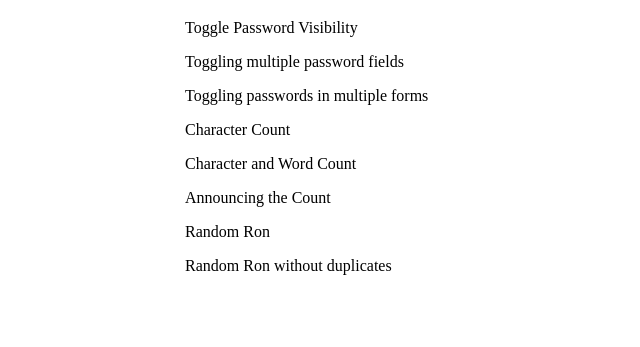
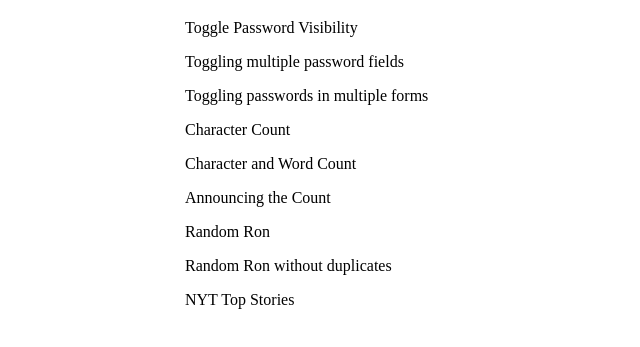
Before and after one commit to meterrill/vanilla-js-academy, a plain HTML site: page index.html in a window 1280 px wide. Shown: the part 61-408 px from the top of the page, without its empty margins (135-775 px from the left). Drawn offline with Linux system fonts and the light colour scheme.

Commit message:
Add link for day 17 project (root)

```diff
--- a/index.html
+++ b/index.html
@@ -44,6 +44,7 @@
     <li><a href="./11-announcing-the-count">Announcing the Count</a></li>
     <li><a href="./13-random-ron">Random Ron</a></li>
     <li><a href="./15-random-ron-without-duplicates">Random Ron without duplicates</a></li>
+    <li><a href="./17-nyt-top-stories">NYT Top Stories</a></li>
   </ul>
 </body>
 
```
